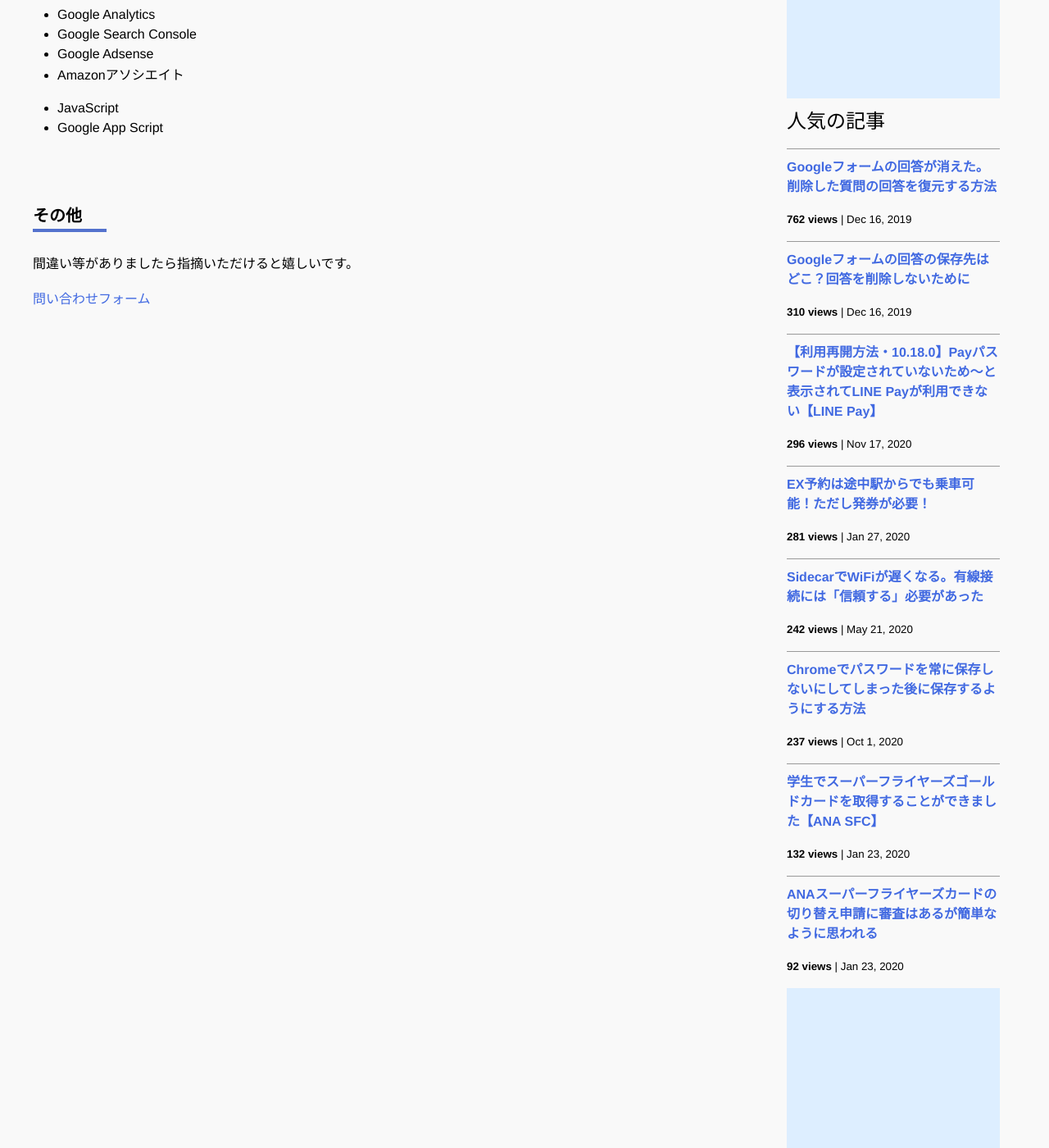
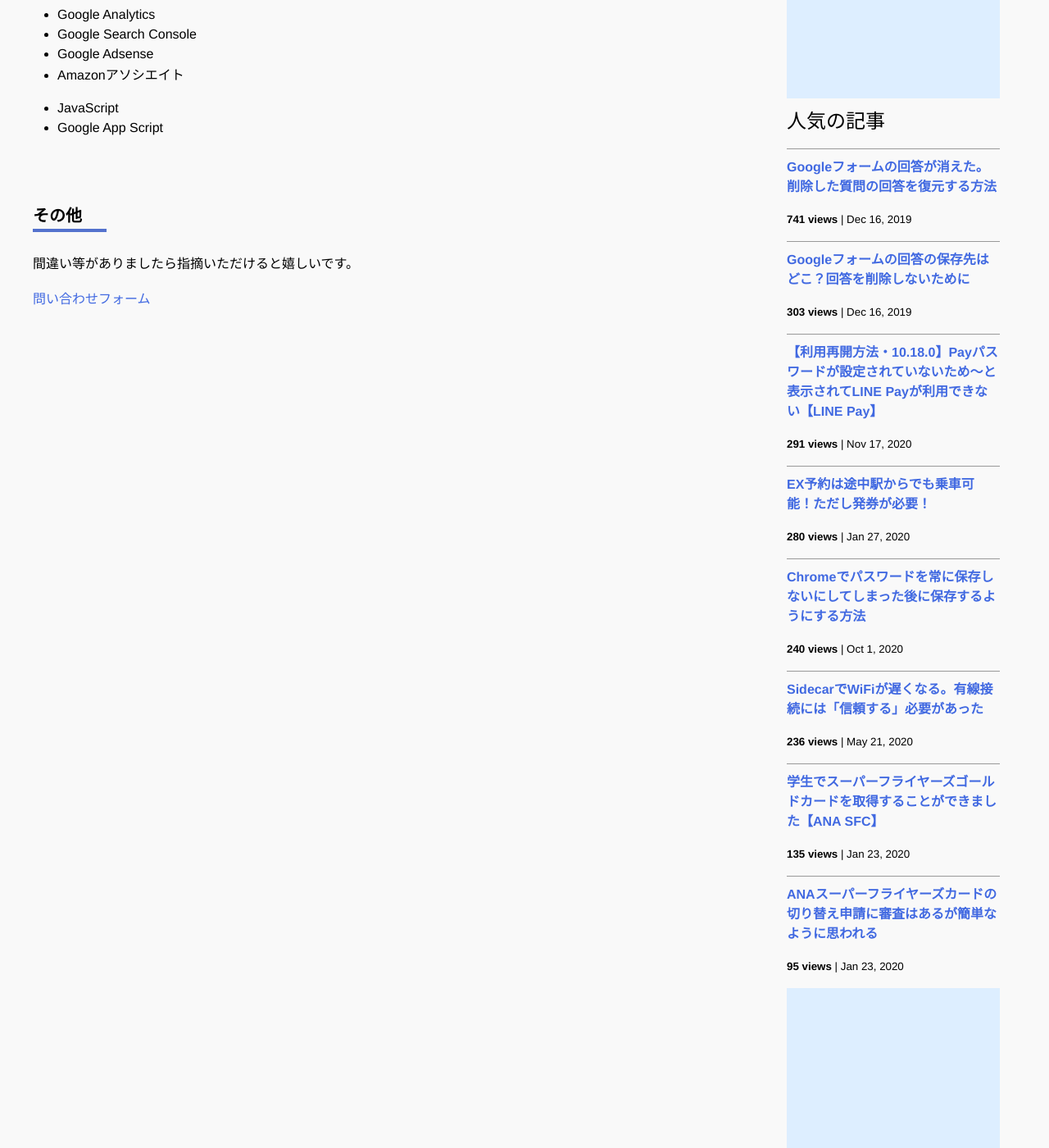
Before and after one commit to iwanaminami/shoyaiwaname, a Jekyll site: the page built from about.markdown, in a window 1280 px wide and 1400 px high, scrolled down 693 px. Shown: the whole window at 82% size. Built offline with Jekyll 4.4.1, drawn with Linux system fonts in a browser that asks for light colours; nearby versions of some CDN libraries; comment, search, counter and statistics services are not loaded.

Commit message:
a new commit message

```diff
--- a/_data/popularposts.yml
+++ b/_data/popularposts.yml
@@ -1,17 +1,17 @@
 side:
-  - view: 762
+  - view: 741
     url: /2019/12/16/restore-googleform.html
-  - view: 310
+  - view: 303
     url: /2019/12/16/googleform-answers.html
-  - view: 296
+  - view: 291
     url: /2020/11/17/linepay.html
-  - view: 281
+  - view: 280
     url: /2020/01/27/ex-rideontheway.html
-  - view: 242
+  - view: 240
+    url: /2020/10/01/googlepassword.html
+  - view: 236
     url: /2020/05/21/sidecar-via-cable.html
-  - view: 237
-    url: /2020/10/01/googlepassword.html
-  - view: 132
+  - view: 135
     url: /2020/01/23/sfcgold.html
-  - view: 92
+  - view: 95
     url: /2020/01/23/sfc-judge.html
```
